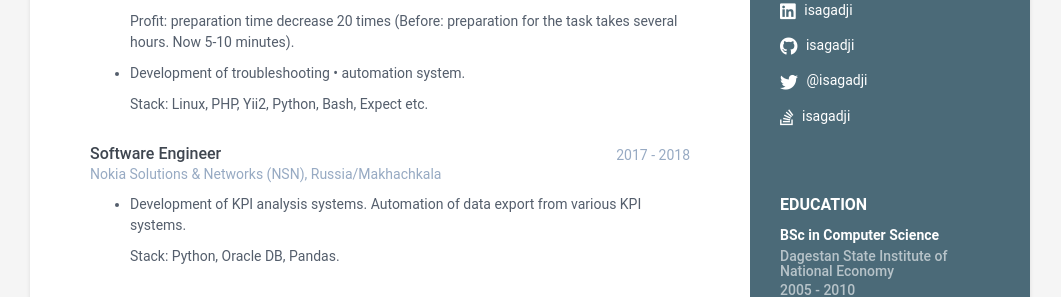
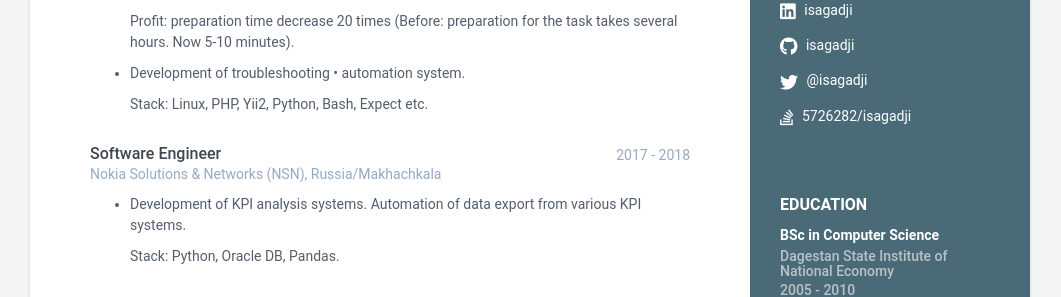
Before and after one commit to isagadji/isa, a Jekyll site: the page built from index.html, in a window 1280 px wide. Shown: the part 404-701 px from the top of the page, without its empty margins (110-1171 px from the left). Built offline with Jekyll 4.4.1, drawn with Linux system fonts in a browser that asks for light colours.

Commit message:
Merge branch 'online-cv'
# Conflicts:
#	_config.yml

```diff
--- a/_data/data.yml
+++ b/_data/data.yml
@@ -20,7 +20,7 @@
     gitlab:
     bitbucket:
     twitter: '@isagadji'
-    stack-overflow: isagadji # Number/Username, e.g. 123456/alandoe
+    stack-overflow: 5726282/isagadji # Number/Username, e.g. 123456/alandoe
     codewars:
     goodreads: # Number-Username, e.g. 123456-alandoe
 
```
